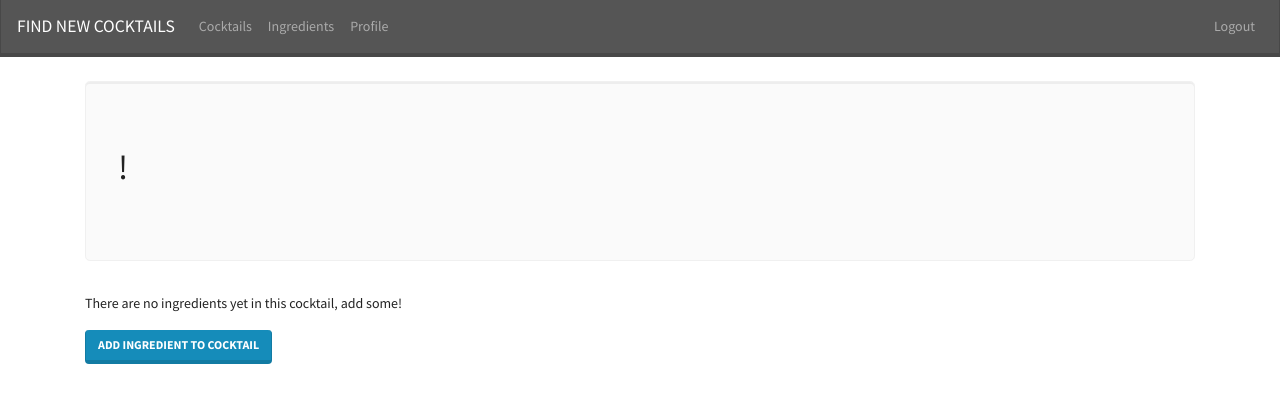
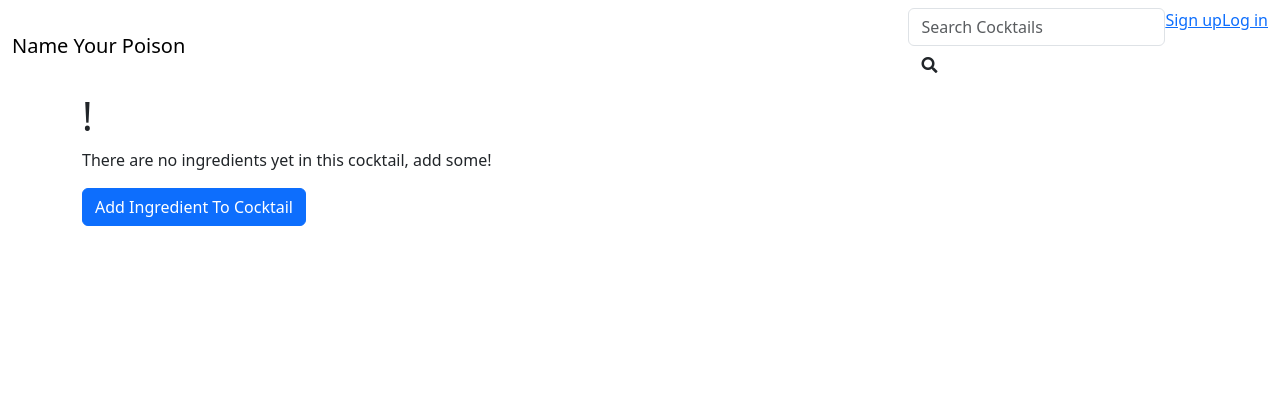
Before and after one commit to ZABocek/My-First-Springboard-Capstone-Project, a Flask app: template templates/cocktail/cocktail.html in a window 1280 px wide. Shown: the top 403 px of the page. Run offline with Flask 2, Linux system fonts and the light colour scheme; the template is opened without the code that fills it, so the values that code supplies are empty; the visitor is signed in with stand-in values (Sample User, id 1); parts of the project's set-up code (start-up, migrations or seed data) failed here and were passed over; some libraries are stand-ins or nearby versions.

Commit message:
modified 4 files

```diff
--- a/app.py
+++ b/app.py
@@ -1,201 +1,240 @@
+from flask import Flask, render_template, redirect, session, flash, request, url_for
+from flask_debugtoolbar import DebugToolbarExtension
+from werkzeug.exceptions import Unauthorized
+from models import db, connect_db, Ingredient, Cocktail, Cocktails_Ingredients, User
+from forms import CocktailForm, RegisterForm, LoginForm, DeleteForm, IngredientForm, SearchIngredientsForm
+from thecocktaildb import thecocktaildb
+from helpers import first
+import json
 import os
+from api import CLIENT_ID, CLIENT_SECRET
 
-from flask import Flask, render_template, request, flash, redirect, session, g, abort
-from flask_debugtoolbar import DebugToolbarExtension
-from sqlalchemy.exc import IntegrityError
+my_thecocktaildb_client = thecocktaildb.TheCocktailDB(CLIENT_ID, CLIENT_SECRET)
 
-from forms import RegisterForm, LoginForm, AddNewCocktailForm, AddCocktailToAccountForm, IngredientForm
-from models import db, connect_db, User, Ingredients, Cocktail, Cocktails_Ingredients, Cocktails_Users
-
-CURR_USER_KEY = "curr_user"
 
 app = Flask(__name__)
-
-# Get DB_URI from environ variable (useful for production/testing) or,
-# if not set there, use development local db.
-app.config['SQLALCHEMY_DATABASE_URI'] = (
-    os.environ.get('DATABASE_URL', 'postgresql:///name_your_poison'))
-
-app.config['SQLALCHEMY_TRACK_MODIFICATIONS'] = False
-app.config['SQLALCHEMY_ECHO'] = False
-app.config['DEBUG_TB_INTERCEPT_REDIRECTS'] = True
-app.config['SECRET_KEY'] = os.environ.get('SECRET_KEY', "it's a secret")
-toolbar = DebugToolbarExtension(app)
+app.config['SQLALCHEMY_DATABASE_URI'] = os.environ.get('DATABASE_URL', 'postgres:///name_your_poison')
+# app.config["SQLALCHEMY_DATABASE_URI"] = "postgres:///new_music"
+app.config["SQLALCHEMY_TRACK_MODIFICATIONS"] = False
+app.config["SQLALCHEMY_ECHO"] = True
+app.config["SECRET_KEY"] = os.environ.get('SECRET_KEY', 'abc12345678')
 
 connect_db(app)
+# db.create_all()
 
-##############################################################################
-# User signup/login/logout
+
+toolbar = DebugToolbarExtension(app)
+app.config['DEBUG_TB_INTERCEPT_REDIRECTS'] = False
+
 
 
 @app.route("/")
-def root():
-    """Homepage: redirect to /cocktails."""
-    print("****************session************")
-    print(session["username"])
-    print(session["user_id"])
+def homepage():
+    """Show homepage with links to site areas."""
+    return redirect("/register")
 
-    print("****************session************")
-
-
-    return render_template("index.html")
 
 @app.route("/register", methods=["GET", "POST"])
 def register():
-
-
-    if 'user_id' in session:
-        return redirect(f"/users/{session['user_id']}")
-
+    """Register user: produce form & handle form submission."""
+    if "user_id" in session:
+        return redirect(f"/users/profile/{session['user_id']}")
     form = RegisterForm()
-    username = form.username.data
-    password = form.password.data
-
-    existing_user_count = User.query.filter_by(username=username).count()
+    name = form.username.data
+    pwd = form.password.data
+    email = form.email.data
+    existing_user_count = User.query.filter_by(username=name).count()
     if existing_user_count > 0:
         flash("User already exists")
         return redirect('/login')
 
     if form.validate_on_submit():
-        user = User.register(username, password)
+        user = User.register(name, pwd, email)
         db.session.add(user)
         db.session.commit()
-        session['user_id'] = user.id
+        session["user_id"] = user.id
+        # on successful login, redirect to profile page
+        return redirect(f"/users/profile/{user.id}")
+    else:
+        return render_template("/users/register.html", form=form)
 
-        print(user.id)
-        session['user_id'] = user.id
-        print('id', session['user_id'])
-
-        return redirect(f"/users/{user.id}")
-
-    else:
-        return render_template("users/register.html", form=form)
 
 @app.route("/login", methods=["GET", "POST"])
 def login():
-
-    if "user_id" in session:
-        return redirect(f"/users/{session['user_id']}")
+    """Produce login form or handle login."""
 
     form = LoginForm()
+    if not form.validate_on_submit():
+        return render_template("users/login.html", form=form)
+    # otherwise
+    name = form.username.data
+    pwd = form.password.data
+    # authenticate will return a user or False
+    user = User.authenticate(name, pwd)
 
-    if form.validate_on_submit():
-        username = form.username.data
-        password = form.password.data
+    if not user:
+        return render_template("users/login.html", form=form)
+    # otherwise
 
-        user = User.authenticate(username, password)
-        if user:
-            return redirect(f"/users/{user.id}")
-        else:
-            form.username.errors = ["Invalid username/password."]
-            return render_template("users/login.html", form=form)
+    form.username.errors = ["Bad name/password"]
+    my_thecocktaildb_client.perform_auth()
+    session["thecocktaildb_access_token"] = my_thecocktaildb_client.access_token
+    session["thecocktaildb_access_token_expires"] = my_thecocktaildb_client.access_token_expires
+    session["thecocktaildb_access_token_did_expire"] = my_thecocktaildb_client.access_token_did_expire
+    session["user_id"] = user.id
+    return redirect(f"/users/profile/{user.id}")
 
-    return render_template("users/login.html", form=form)
+
+
+@app.route("/users/profile/<int:id>",  methods=["GET", "POST"])
+def profile(id):
+    """Example hidden page for logged-in users only."""
+
+    # raise 'here'
+    if "user_id" not in session or id != session['user_id']:
+        flash("You must be logged in to view!")
+        return redirect("/login")
+    else:
+        id = session["user_id"]
+        user = User.query.get_or_404(id)
+        form = CocktailForm()
+        user = User.query.get_or_404(id)
+        cocktails = Cocktail.query.filter_by(user_id=id).all()
+        if form.validate_on_submit():
+            name = form.name.data
+            new_cocktail = Cocktail(name=name, user_id=session['user_id'])
+            db.session.add(new_cocktail)
+            db.session.commit()
+            cocktails.append(new_cocktail)
+            return redirect(f"/users/profile/{id}")
+        return render_template("users/profile.html", cocktails=cocktails, form=form, user=user)
+
 
 @app.route("/logout")
 def logout():
-    if "user_id" in session:
-        session.pop("username")
+    """Logs user out and redirects to homepage."""
+    session.pop("user_id")
     return redirect("/login")
 
-@app.route("/users/<int:user_id>", methods=["GET", "POST"])
-def profile(user_id):
-    if session.get["user_id"] not in session:
+
+@app.route("/cocktails/<int:cocktail_id>", methods=['POST', 'GET'])
+def show_cocktail(cocktail_id):
+    """Show detail on specific playlist."""
+    cocktail= Cocktail.query.get_or_404(cocktail_id)
+    if "user_id" not in session or  cocktail.user_id != session['user_id']:
         flash("You must be logged in to view!")
-        return redirect("/")
-    form = AddCocktailToAccountForm()
-    cocktails = Cocktail.query.filter_by(user_id=session['user_id']).all()
+        return redirect("/login")
+
+    ingredients = Cocktails_Ingredients.query.filter_by(cocktail_id=cocktail_id)
+    form = request.form
+    if request.method == 'POST' and form['remove'] and form['ingredient']:
+        ingredient_id = form['ingredient']
+        ingredient_to_delete = Cocktails_Ingredients.query.get(ingredient_id)
+        db.session.delete(ingredient_to_delete)
+        # raise 'here'
+        db.session.commit()
+    return render_template("cocktail/cocktail.html", cocktail=cocktail, ingredients=ingredients)
+
+
+@app.route('/cocktails/<int:cocktail_id>/search', methods=["GET", "POST"])
+def show_form(cocktail_id):
+    """Show form that searches new form, and show results"""
+    cocktail = Cocktail.query.get(cocktail_id)
+    cocktail_id  = cocktail_id
+    form = SearchIngredientsForm()
+    resultsIngredient = []
+    checkbox_form = request.form
+
+    list_of_ingredients_thecocktaildb_id_on_cocktail = []
+    for ingredient in cocktail.ingredients:
+      list_of_ingredients_thecocktaildb_id_on_cocktail.append(ingredient.thecocktaildb_id)
+    ingredients_on_cocktail_set = set(list_of_ingredients_thecocktaildb_id_on_cocktail)
+
+
+    if form.validate_on_submit() and checkbox_form['form'] == 'search_ingredients':
+        ingredient_data = form.ingredient.data
+        api_call_ingredient = my_thecocktaildb_client.search(ingredient_data,'ingredient')
+
+        # get search results, don't inclue songs that are on playlist already
+        for item in api_call_ingredient['ingredients']['items']:
+          if item['id'] not in ingredients_on_cocktail_set:
+            images = [ image['url'] for image in item['cocktail']['images'] ]
+            urls = item['cocktail']['external_urls']['thecocktaildb']
+            resultsIngredient.append({
+                'name' : item['name'],
+                'thecocktaildb_id': item['id'],
+                'cocktail_name': item['cocktail']['name'],
+                'cocktail_image': first(images,''),
+                'url': urls
+            })
+
+    # search results checkbox form
+    if 'form' in checkbox_form and checkbox_form['form'] == 'pick_ingredients':
+        list_of_picked_ingredients = checkbox_form.getlist('ingredient')
+        # map each item in list of picked songs
+        jsonvalues = [ json.loads(item) for item in  list_of_picked_ingredients ]
+
+
+        for item in jsonvalues:
+            name = item['name']
+            thecocktaildb_id = item['thecocktaildb_id']
+            cocktail_name = item['cocktail_name']
+            cocktail_image = item['cocktail_image']
+
+            # print(title)
+            new_ingredients = Ingredient(name=name, thecocktaildb_id=thecocktaildb_id, cocktail_name=cocktail_name, cocktail_image=cocktail_image)
+            db.session.add(new_ingredients)
+            db.session.commit()
+            # add new song to its playlist
+            cocktail_ingredient = Cocktails_Ingredients(ingredient_id=new_ingredients.id, cocktail_id=cocktail_id)
+            db.session.add(cocktail_ingredient)
+            db.session.commit()
+
+        return redirect(f'/cocktails/{cocktail_id}')
+    def serialize(obj):
+        return json.dumps(obj)
+    return render_template('ingredient/search_new_ingredients.html', cocktail=cocktail, form=form, resultsIngredient=resultsIngredient, serialize=serialize)
+
+@app.route("/cocktails/<int:cocktail_id>/update", methods=["GET", "POST"])
+def update_cocktail(cocktail_id):
+    """Show update form and process it."""
+    cocktail = Cocktail.query.get(cocktail_id)
+    if "user_id" not in session or cocktail.user_id != session['user_id']:
+        flash("You must be logged in to view!")
+        return redirect("/login")
+    form = CocktailForm(obj=cocktail)
+    if form.validate_on_submit():
+        cocktail.name = form.name.data
+        db.session.commit()
+        return redirect(f"/users/profile/{session['user_id']}")
+    return render_template("/cocktail/edit.html", form=form, cocktail=cocktail)
+
+@app.route("/ingredients/<int:ingredient_id>/update", methods=["GET", "POST"])
+def update_ingredient(ingredient_id):
+    """Show update form and process it."""
+    ingredient = Ingredient.query.get(ingredient_id)
+    if "user_id" not in session or ingredient.user_id != session['user_id']:
+        flash("You must be logged in to view!")
+        return redirect("/login")
+    form = IngredientForm(obj=ingredient)
+    if form.validate_on_submit():
+        ingredient.name = form.name.data
+        db.session.commit()
+        return redirect(f"/users/profile/{session['user_id']}")
+    return render_template("/ingredient/edit.html", form=form, ingredient=ingredient)
+
+@app.route("/cocktails/<int:cocktail_id>/delete", methods=["POST"])
+def delete_cocktail(cocktail_id):
+    """Delete playlist."""
+
+    cocktail = Cocktail.query.get(cocktail_id)
+    if "user_id" not in session or cocktail.user_id != session['user_id']:
+        raise Unauthorized()
+
+    form = DeleteForm()
 
     if form.validate_on_submit():
-
-
-        name = form.name.data
-        new_cocktail = Cocktail(name=name, user_id=session['user_id'])
-        db.session.add(new_cocktail)
-        db.session.commit()
-        cocktails.append(new_cocktail)
-
-    return render_template("users/profile.html", cocktails=cocktails, form=form)
-
-@app.route("/cocktails/<int:cocktail_id>")
-def show_cocktail(cocktail_id):
-    """Show detail on specific playlist."""
-
-    # ADD THE NECESSARY CODE HERE FOR THIS ROUTE TO WORK
-    cocktail = Cocktail.query.get_or_404(cocktail_id)
-    ingredients = Cocktails_Ingredients.query.filter_by(cocktail_id=cocktail_id)
-
-    for b in ingredients:
-        print('testing',b)
-
-
-    return render_template("cocktail/new_cocktail.html", cocktail=cocktail)
-
-@app.route("/cocktails/add", methods=["GET", "POST"])
-def add_cocktail():
-    form = AddCocktailToAccountForm()
-
-    if form.validate_on_submit():
-        cocktailname = form.cocktailname.data
-        instructions = form.instructions.data
-        new_cocktail = Cocktail(cocktailname=cocktailname, instructions=instructions)
-        db.session.add(new_cocktail)
-        db.session.commit()
-        return redirect("/profile")
-
-    return render_template("cocktail/new_cocktail.html", form=form)
-
-@app.route("/ingredients")
-def show_all_ingredients():
-    """Show list of ingredients in cocktail."""
-
-    ingredients = Ingredients.query.all()
-    return render_template("ingredient/ingredients.html", ingredients=ingredients)
-
-
-@app.route("/ingredients/<int:id>")
-def show_ingredient(id):
-
-    ingredient = Ingredients.query.get_or_404(id)
-    cocktails = ingredient.is_alcohol
-
-
-    return render_template("ingredient/ingredient.html", ingredient=ingredient, cocktails=cocktails)
-
-
-@app.route("/ingredients/add", methods=["GET", "POST"])
-def add_ingredient():
-
-    form = IngredientForm()
-
-    if form.validate_on_submit():
-        id = request.form['id']
-        name = request.form['name']
-        new_ingredient = Ingredients(id=id,name=name)
-        db.session.add(new_ingredient)
-        db.session.commit()
-        return redirect("/ingredients")
-
-    return render_template("ingredient/new_ingredient.html", form=form)
-
-
-
-@app.route("/cocktails/<int:cocktail_id>/add-ingredient", methods=["GET", "POST"])
-def add_ingredient_to_cocktail(cocktail_id):
-    """Add a playlist and redirect to list."""
-
-    cocktail = Cocktail.query.get_or_404(cocktail_id)
-    form = AddNewCocktailForm()
-
-    curr_on_cocktail = [s.id for s in cocktail.ingredients]
-    form.ingredient.choices = (db.session.query(Ingredients.id, Ingredients.name).filter(Ingredients.id.notin_(curr_on_cocktail)).all())
-
-    if form.validate_on_submit():
-
-        cocktails_users = Cocktails_Users(user_id=form.user.data, cocktail_id=cocktail_id)
-        db.session.add(cocktails_users)
+        db.session.delete(cocktail)
         db.session.commit()
 
-        return redirect(f"/cocktails/{cocktail_id}")
-
-    return render_template("ingredient/add_ingredient_to_cocktail.html", cocktail=cocktail, form=form)
+    return redirect(f"/users/profile/{session['user_id']}")
--- a/templates/users/base.html
+++ b/templates/users/base.html
@@ -1,41 +1,63 @@
 <!DOCTYPE html>
 <html lang="en">
+
 <head>
   <meta charset="UTF-8">
-  <meta name="viewport" content="width=device-width, initial-scale=1.0">
-  <meta http-equiv="X-UA-Compatible" content="ie=edge">
   <title>Name Your Poison</title>
-  <link rel="stylesheet" href="https://stackpath.bootstrapcdn.com/bootswatch/4.1.3/lumen/bootstrap.css">
-  <link rel="stylesheet" href="/static/main.css">
+
+  <link rel="stylesheet"
+        href="https://unpkg.com/bootstrap/dist/css/bootstrap.css">
+  <script src="https://unpkg.com/jquery"></script>
+  <script src="https://unpkg.com/popper"></script>
+  <script src="https://unpkg.com/bootstrap"></script>
+
+  <link rel="stylesheet"
+        href="https://use.fontawesome.com/releases/v5.3.1/css/all.css">
+  <link rel="stylesheet" href="/static/stylesheets/style.css">
+  <link rel="shortcut icon" href="/static/favicon.ico">
 </head>
-<body>
 
-<nav class="navbar navbar-expand-lg navbar-dark bg-dark mb-4">
-  <a class="navbar-brand" href="/">FIND NEW COCKTAILS</a>
-  <ul class="navbar-nav navbar-nav w-100">
-    {% if 'user_id' not in session %}
-    <li class="nav-item ml-auto"><a class="nav-link" href="/register">Register</a></li>
-    <li class="nav-item"><a class="nav-link" href="/login">Login</a></li>
-  {% endif %}
+<body class="{% block body_class %}{% endblock %}">
+<nav class="navbar navbar-expand">
+  <div class="container-fluid">
+    <div class="navbar-header">
+      <a href="/" class="navbar-brand">
 
-  {% if 'user_id' in session %}
-    <li class="nav-item"><a class="nav-link" href="/cocktails">Cocktails</a></li>
-    <li class="nav-item"><a class="nav-link" href="/ingredients">Ingredients</a></li>
+        <span>Name Your Poison</span>
+      </a>
+    </div>
+    <ul class="nav navbar-nav navbar-right">
+      {% if request.endpoint != None %}
+      <li>
+        <form class="navbar-form navbar-right" action="/users">
+          <input name="q" class="form-control" placeholder="Search Cocktails" id="search">
+          <button class="btn btn-default">
+            <span class="fa fa-search"></span>
+          </button>
+        </form>
+      </li>
+      {% endif %}
+      {% if not g.user %}
+      <li><a href="/signup">Sign up</a></li>
+      <li><a href="/login">Log in</a></li>
+      {% else %}
+      <li><a href="/users/{{ g.user.id }}"></a></li>
+      <li><a href="/cocktails">Cocktails</a></li>
+      <li><a href="/ingredients">Ingredients</a></li>
 
-    <li class="nav-item"><a class="nav-link" href="/profile">Profile</a></li>
-    <li class="nav-item ml-auto"><a class="nav-link " href="/logout">Logout</a></li>
-  {% endif %}
-  </ul>
+      <li><a href="/logout">Log out</a></li>
+      {% endif %}
+    </ul>
+  </div>
 </nav>
+<div class="container">
+  {% for category, message in get_flashed_messages(with_categories=True) %}
+  <div class="alert alert-{{ category }}">{{ message }}</div>
+  {% endfor %}
 
+  {% block content %}
+  {% endblock %}
 
-<div class="container">
-{% for msg in get_flashed_messages() %}
-  <div class="alert alert-info">{{ msg }}</div>
-{% endfor %}
-{% block content %}
-{% endblock %}
 </div>
-
 </body>
 </html>
```
Also changed, not shown: forms.py (+28 -13 lines), models.py (+13 -30 lines).
